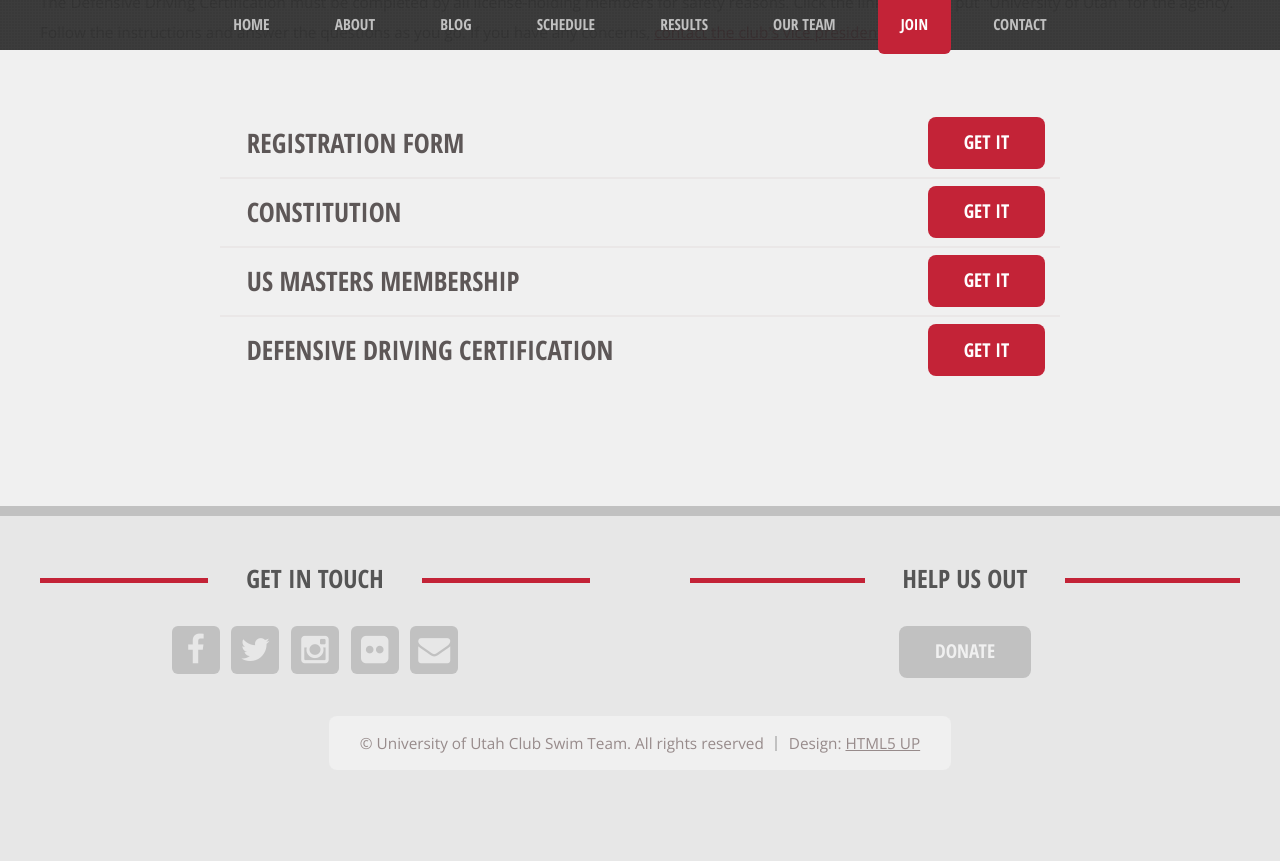
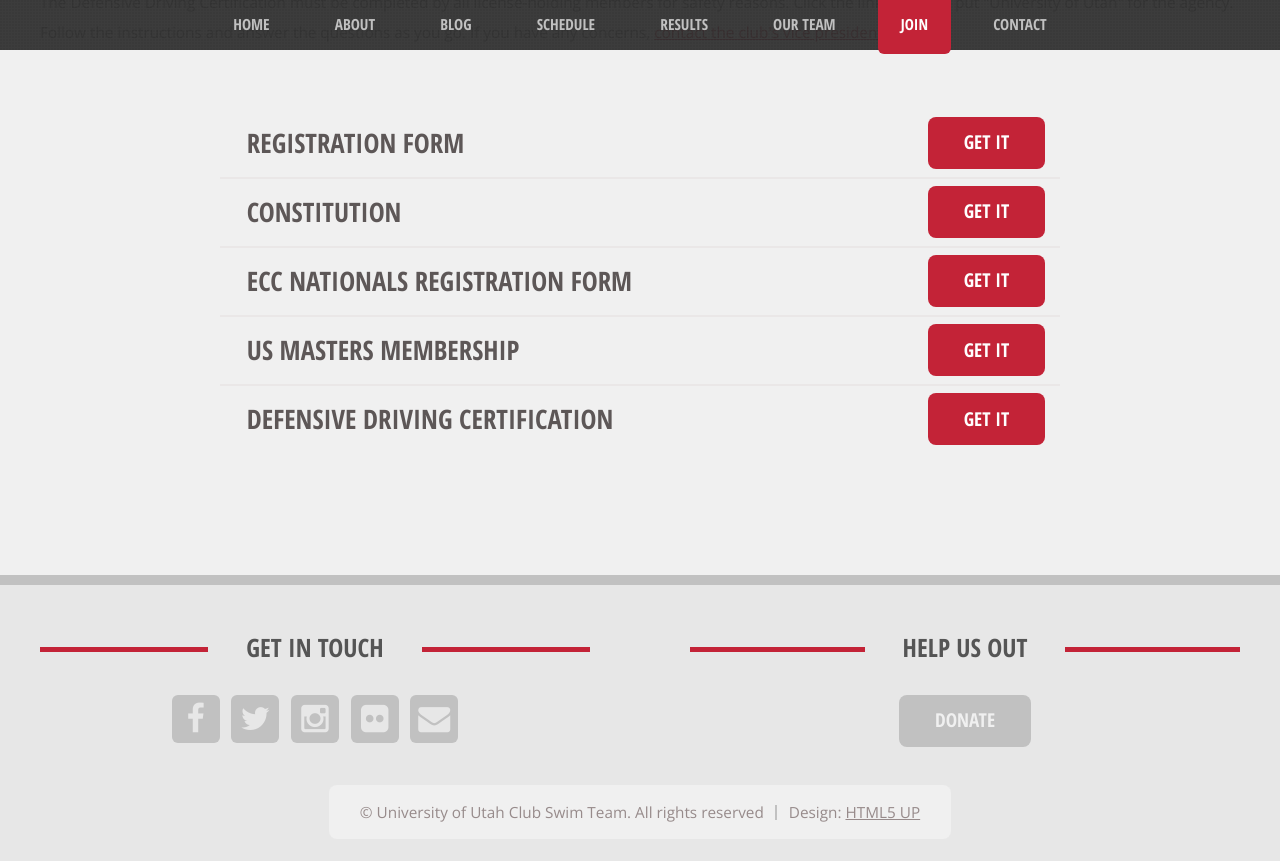
Before and after one commit to utahclubswimming/utahclubswimming.github.io, a Jekyll site: the page built from join.html, in a window 1280 px wide and 900 px high, scrolled down 1979 px. Shown: the top 861 px of the window. Built offline with Jekyll 4.4.1, drawn with Linux system fonts in a browser that asks for light colours; before the commit the page ends 2810 px from its top, so only the background shows below that.

Commit message:
Resolves #202
Forms are in-place and listed on the Join page.

```diff
--- a/_data/forms.yml
+++ b/_data/forms.yml
@@ -1,7 +1,9 @@
 - name: Registration Form
-  url: /files/registration_2015.pdf
+  url: /files/registration_2015-16_spring.pdf
 - name: Constitution
   url: /files/constitution_2015.pdf
+- name: ECC Nationals Registration Form
+  url: /files/nationals_registration_2015-16.pdf
 - name: US Masters Membership
   url: https://www.usms.org/reg/
 - name: Defensive Driving Certification
```
Also changed, not shown: 4 other files.
